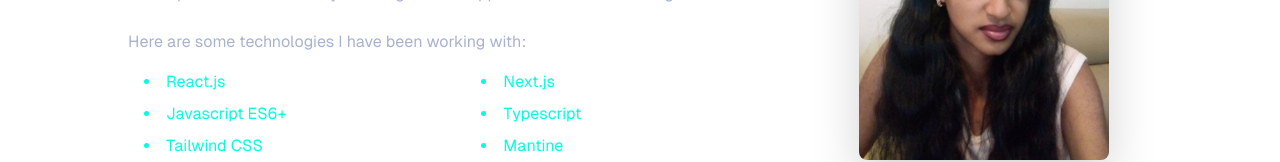
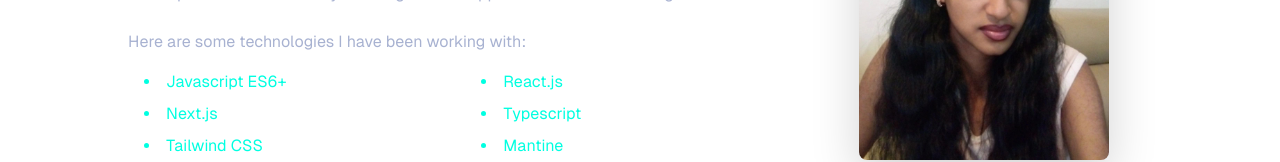
Before and after one commit to HikmaAnwar/hikma-s-portfolio, a Next.js app: page / in a window 1280 px wide. Shown: the part 660-822 px from the top of the page. Built offline with nearby package versions, Linux system fonts and the light colour scheme.

Commit message:
fix: remove duplicate entry for Javascript in tech stack array

```diff
--- a/src/app/components/About.jsx
+++ b/src/app/components/About.jsx
@@ -34,9 +34,10 @@
   );
 
   const tech_stack = [
+    "Javascript ES6+",
     "React.js",
     "Next.js",
-    "Javascript ES6+",
+
     "Typescript",
     "Tailwind CSS",
     "Mantine",
```
